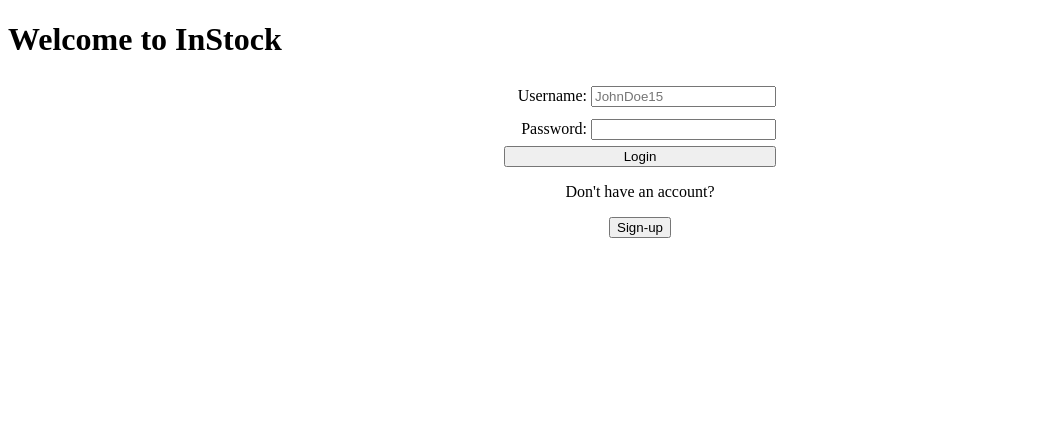
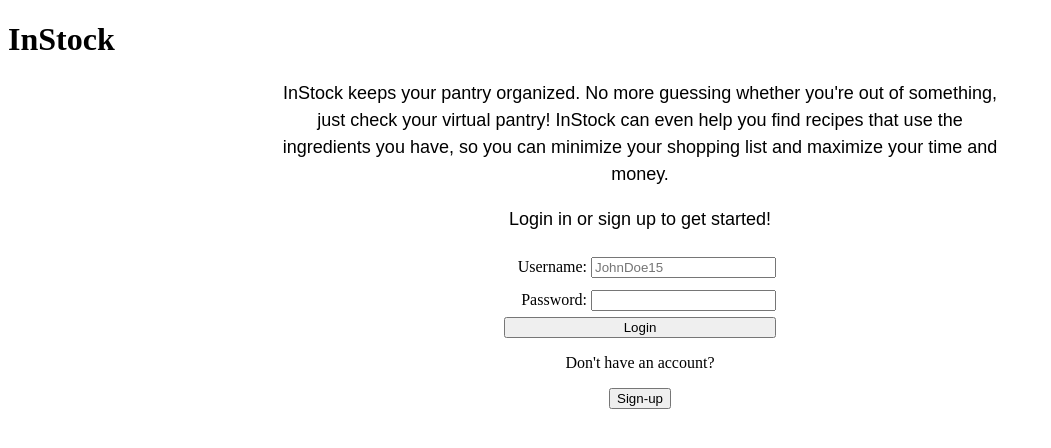
Before and after one commit to Jollendi91/instock-pantry-app, a website: page public/index.html in a window 1280 px wide. Shown: the whole page, without its empty margins (0-1051 px from the left). Drawn offline with nearby package versions, Linux system fonts and the light colour scheme.

Commit message:
add intro and styling

```diff
--- a/public/index.html
+++ b/public/index.html
@@ -3,15 +3,19 @@
 <head>
     <meta charset="utf-8" />
     <meta http-equiv="X-UA-Compatible" content="IE=edge">
-    <title>InStock -</title>
+    <title>InStock - Login</title>
     <meta name="viewport" content="width=device-width, initial-scale=1">
     <link href="main.css" rel="stylesheet" type="text/css" />
 </head>
 <body>
     <header role="banner">
-            <h1>Welcome to InStock</h1>
+        <h1>InStock</h1>
     </header>
     <main role="main">
+        <section class="login-intro">
+            <p>InStock keeps your pantry organized. No more guessing whether you're out of something, just check your virtual pantry! InStock can even help you find recipes that use the ingredients you have, so you can minimize your shopping list and maximize your time and money.</p>
+            <p>Login in or sign up to get started!</p>
+        </section>
         <section id="js-login" class="form-section">
             <div id="js-login-status"></div>
             <form id='js-login-form'>
--- a/public/main.css
+++ b/public/main.css
@@ -1,6 +1,22 @@
 /* CSS reset */
 * {
     box-sizing: border-box;
+}
+
+
+
+/* Login Page */
+
+.login-intro {
+    max-width: 721px;
+    margin: auto;
+}
+
+.login-intro p {
+    font-family: sans-serif;
+    font-size: 18px;
+    line-height: 1.5;
+    text-align: center;
 }
 
 /* Sign up Form */
```
Also changed, not shown: test/test-pantry-integration.js (+2 -1 lines).
